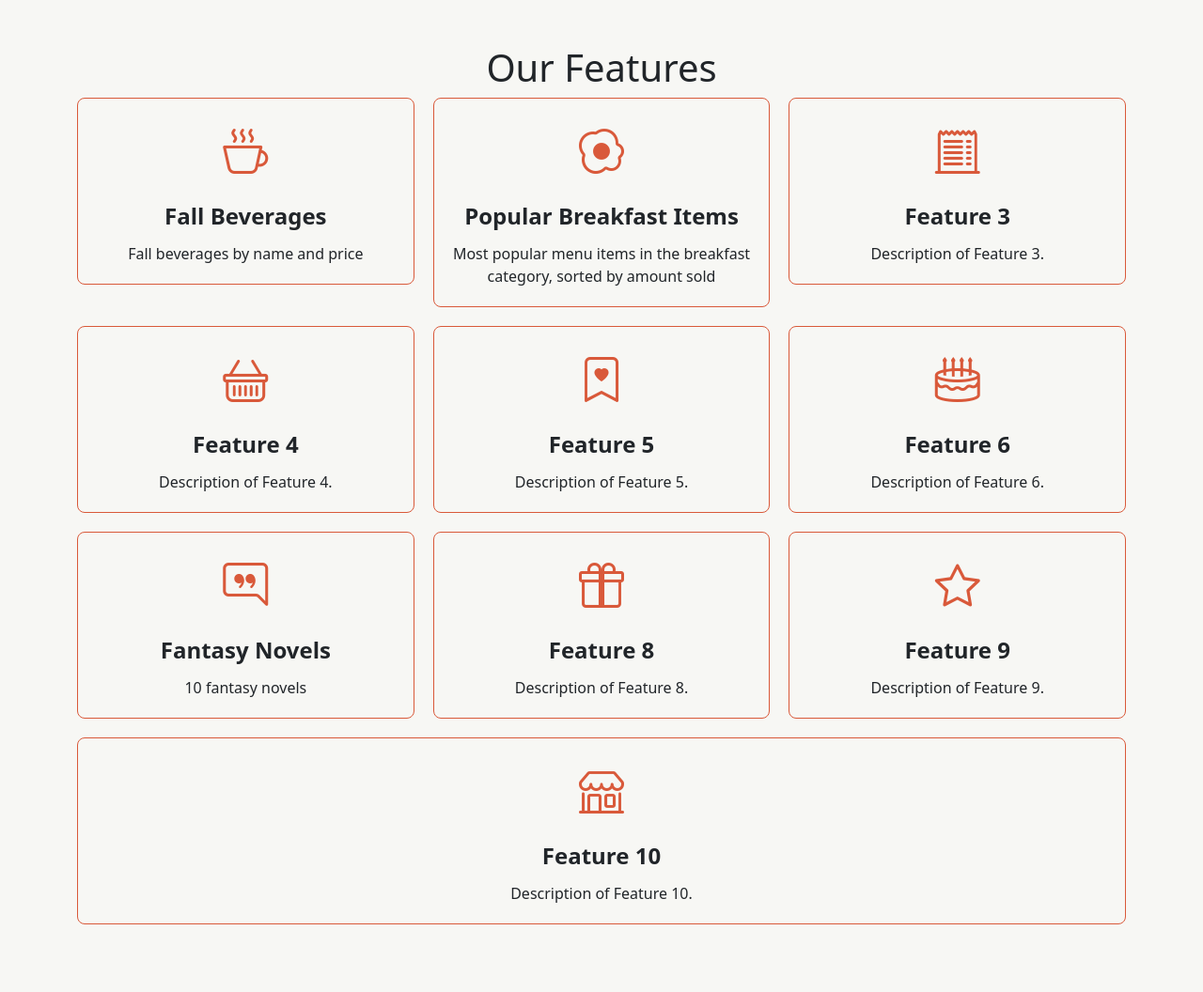
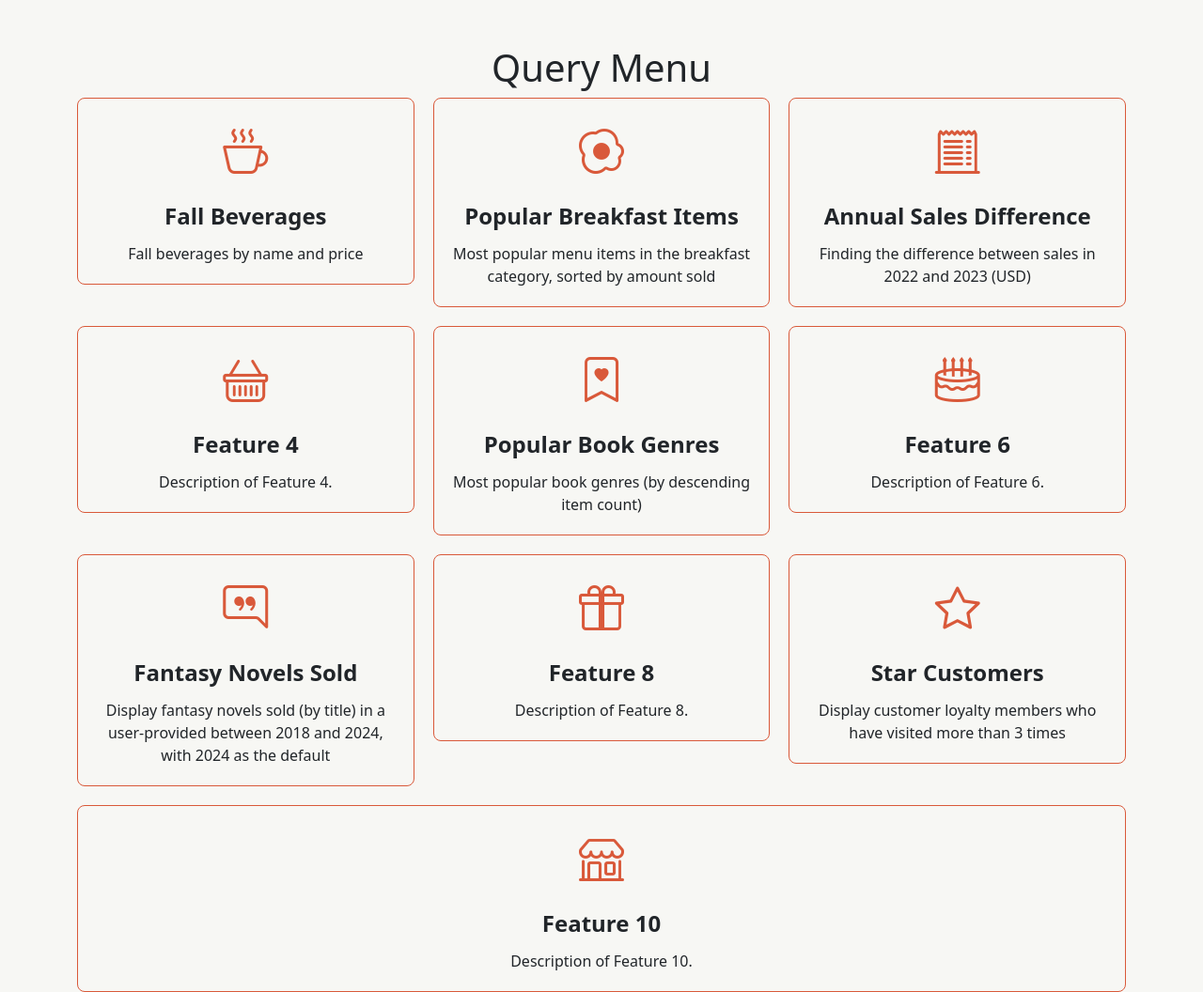
Before and after one commit to ecg1331/db_autumn2024, a Flask app: page /features in a window 1280 px wide. Shown: the whole page at 94% size. Before the commit the page ends 984 px from the top, so only its background shows below. Run offline with Flask 3, Linux system fonts and the light colour scheme.

Commit message:
emma's queries in!

```diff
--- a/pyScriptsDB/app.py
+++ b/pyScriptsDB/app.py
@@ -120,7 +120,42 @@ def run_query_get(query_type):
                 AMTSOLD DESC
             ;
         ''',
-        'query_3': "SELECT * FROM table3;",
+        'query_3': """
+            SELECT
+                (SELECT
+                    SUM(SKEW.Price * SI.Quantity)
+                FROM
+                    Sales_Item AS SI
+                JOIN
+                    Skews AS SKEW ON SI.Item = SKEW.Skew
+                JOIN
+                    Sales AS SALES ON SALES.Sale_ID = SI.Sale_ID
+                WHERE
+                    YEAR(SALES.Sale_Date) = 2023)
+                -
+                (SELECT
+                    SUM(SKEW.Price * SI.Quantity)
+                FROM
+                    Sales_Item AS SI
+                JOIN
+                    Skews AS SKEW ON SI.Item = SKEW.Skew
+                JOIN
+                    Sales AS SALES ON SALES.Sale_ID = SI.Sale_ID
+                WHERE
+                    YEAR(SALES.Sale_Date) = 2022) AS SalesDifference;
+        """,
+        'query_5': """
+            SELECT
+                B.Genre, COUNT(SI.Item) as COUNT
+            FROM
+                Books as B
+            JOIN
+                Sales_Item AS SI ON SI.Item = B.ISBN
+            GROUP BY
+                B.Genre
+            ORDER BY
+                COUNT DESC;
+        """,
         'query_7': '''
             SELECT B.Title
             FROM Books as B
--- a/pyScriptsDB/dbTeardown.py
+++ b/pyScriptsDB/dbTeardown.py
@@ -2,7 +2,7 @@ import mysql.connector
 
 # establishing connection
 conn = mysql.connector.connect(user = 'root',
-                               password = ' ',
+                               password = '',
                                host = 'localhost',
                                )
 
--- a/pyScriptsDB/insertData.py
+++ b/pyScriptsDB/insertData.py
@@ -5,7 +5,7 @@ import os
 
 # establishing connection
 conn = mysql.connector.connect(user = 'root',
-                               password = 'Salt%eeny7',
+                               password = '',
                                host = 'localhost',
                                database = 'MyCoffeeShop'
                                )
--- a/pyScriptsDB/templates/features.html
+++ b/pyScriptsDB/templates/features.html
@@ -33,7 +33,9 @@
             background-color: #f7f7f4;
         }
 
-
+        .h1 {
+            font-weight: bold;
+        }
         .custom-list-group .list-group-item:hover {
             background-color: #dededc;
         }
@@ -86,6 +88,7 @@
             font-weight: bold;
             margin-top: 15px;
         }
+
 
         .feature-card-description {
             margin-top: 10px;
@@ -182,7 +185,7 @@
 
 
 <div class="container mt-5">
-    <h1 class="text-center">Our Features</h1>
+    <h1 class="text-center">Query Menu</h1>
 
     <div class="feature-card-container">
 
@@ -207,12 +210,12 @@
         </div>
 
         <div class="col-md-4">
-            <div class="feature-card" onclick="runQuery('query_3', , 'bi-receipt-cutoff')">
+            <div class="feature-card" onclick="runQuery('query_3', 'Annual Sales Difference', 'bi-receipt-cutoff')">
                 <div class="feature-card-icon">
                     <i class="bi bi-receipt-cutoff"></i>
                 </div>
-                <div class="feature-card-title">Feature 3</div>
-                <div class="feature-card-description">Description of Feature 3.</div>
+                <div class="feature-card-title">Annual Sales Difference</div>
+                <div class="feature-card-description">Finding the difference between sales in 2022 and 2023 (USD) </div>
             </div>
         </div>
 
@@ -227,12 +230,12 @@
         </div>
 
         <div class="col-md-4">
-            <div class="feature-card" onclick="runQuery('query_5', ,'bi-bookmark-heart')">
+            <div class="feature-card" onclick="runQuery('query_5', 'Popular Book Genres','bi-bookmark-heart')">
                 <div class="feature-card-icon">
                     <i class="bi bi-bookmark-heart"></i>
                 </div>
-                <div class="feature-card-title">Feature 5</div>
-                <div class="feature-card-description">Description of Feature 5.</div>
+                <div class="feature-card-title">Popular Book Genres</div>
+                <div class="feature-card-description">Most popular book genres (by descending item count)</div>
             </div>
         </div>
 
@@ -251,8 +254,8 @@
                 <div class="feature-card-icon">
                     <i class="bi bi-chat-right-quote"></i>
                 </div>
-                <div class="feature-card-title">Fantasy Novels</div>
-                <div class="feature-card-description">10 fantasy novels</div>
+                <div class="feature-card-title">Fantasy Novels Sold</div>
+                <div class="feature-card-description">Display fantasy novels sold (by title) in a user-provided between 2018 and 2024, with 2024 as the default</div>
             </div>
         </div>
 
@@ -268,12 +271,12 @@
         </div>
 
         <div class="col-md-4">
-            <div class="feature-card" onclick="runQuery('query_9', ,'bi-star')">
+            <div class="feature-card" onclick="runQuery('query_9', 'Star Customers' ,'bi-star')">
                 <div class="feature-card-icon">
                     <i class="bi bi-star"></i>
                 </div>
-                <div class="feature-card-title">Feature 9</div>
-                <div class="feature-card-description">Description of Feature 9.</div>
+                <div class="feature-card-title">Star Customers</div>
+                <div class="feature-card-description">Display customer loyalty members who have visited more than 3 times </div>
             </div>
         </div>
 
@@ -351,13 +354,13 @@
     const queryMetadata = {
         'query_1': { title: 'Fall Beverages', icon: 'bi-cup-hot' },
         'query_2': { title: 'Popular Breakfast Items', icon: 'bi-egg-fried' },
-        'query_3': { title: 'Feature 3 Title', icon: 'bi-receipt-cutoff' },
+        'query_3': { title: 'Annual Sales Difference', icon: 'bi-receipt-cutoff' },
         'query_4': { title: 'Feature 4 Title', icon: 'bi-basket' },
-        'query_5': { title: 'Feature 5 Title', icon: 'bi-bookmark-heart' },
+        'query_5': { title: 'Popular Book Genres', icon: 'bi-bookmark-heart' },
         'query_6': { title: 'Feature 6 Title', icon: 'bi-cake2' },
         'query_7': { title: 'Fantasy Novels', icon: 'bi-chat-right-quote' },
         'query_8': { title: 'Feature 8 Title', icon: 'bi-gift' },
-        'query_9': { title: 'Feature 9 Title', icon: 'bi-star' },
+        'query_9': { title: 'Stay Customers', icon: 'bi-star' },
         'query_10': { title: 'Feature 10 Title', icon: 'bi-shop' }
     };
 
```
